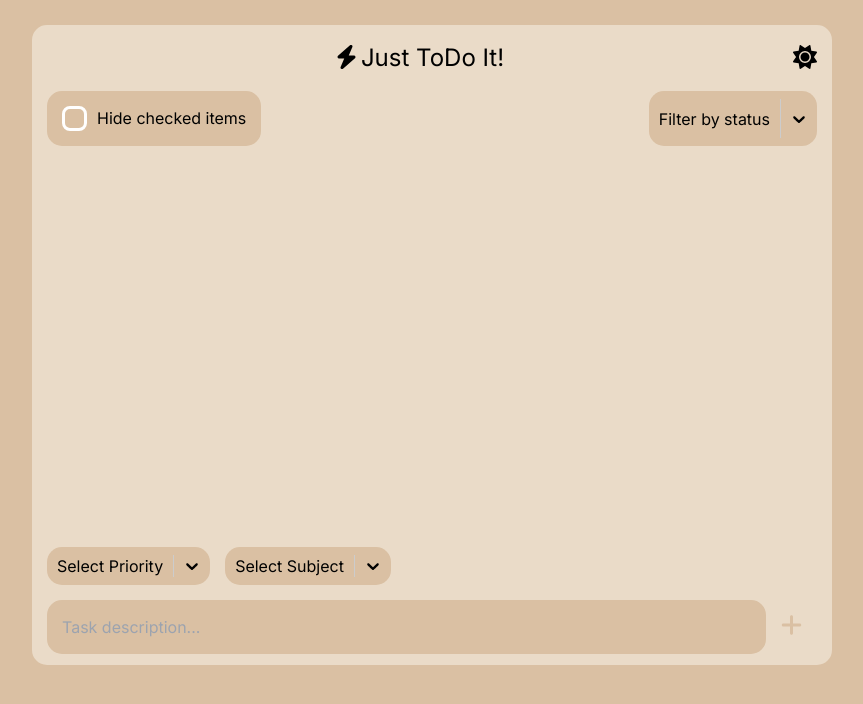
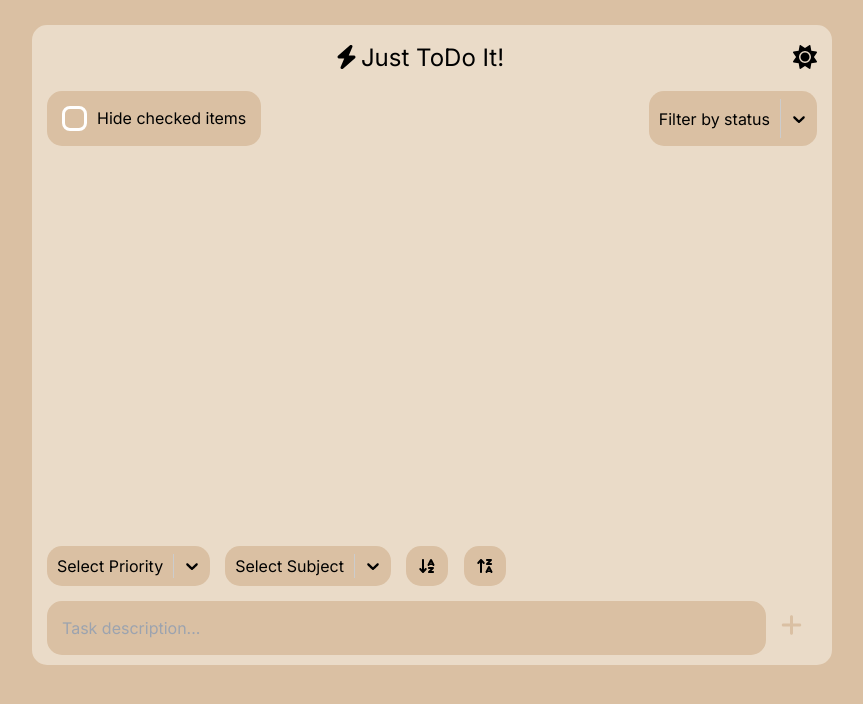
Before and after one commit to Lethargy00/inlamningsuppgift-4, a Next.js app: page / in a window 1280 px wide. Shown: the top 704 px of the page, without its empty margins (208-1071 px from the left). Built offline with nearby package versions, Linux system fonts and the light colour scheme.

Commit message:
sort by name

```diff
--- a/app/components/ToDoList.tsx
+++ b/app/components/ToDoList.tsx
@@ -5,6 +5,10 @@ import { FontAwesomeIcon } from "@fortawesome/react-fontawesome";
 import { openDB } from "idb";
 import Select from "react-select";
 import { useRef } from "react";
+import { faArrowDownAZ, faArrowUpZA } from "@fortawesome/free-solid-svg-icons";
+
+
+
 
 // Define the structure of a ToDo item.
 interface ToDoItem {
@@ -64,6 +68,19 @@ const ToDoList: React.FC = () => {
   const [selectedPriority, setSelectedPriority] = useState<PriorityOptions | null>(null);
   const [selectedSubject, setSelectedSubject] = useState<SubjectOptions | null>(null);
   const inputRef = useRef<HTMLInputElement>(null);
+
+  // Filter by Name
+  // Add sorting functions to sort the list of todos
+  // Local Compare is built in function to sort the list alphabetically.
+   const sortAZ = () => {
+    const sorted = [...list].sort((a, b) => a.text.localeCompare(b.text));
+    setList(sorted);
+  };
+
+  const sortZA = () => {
+    const sorted = [...list].sort((a, b) => b.text.localeCompare(a.text));
+    setList(sorted);
+  };
 
   // Function to toggle the hideChecked state an save it to localStorage.
   const setHideCheckedAndSave = (hideChecked: boolean) => {
@@ -248,7 +265,11 @@ const ToDoList: React.FC = () => {
     <>
       <div className="filterContainer">
         <label>
-          <input type="checkbox" checked={hideChecked} onChange={() => setHideCheckedAndSave(!hideChecked)} />
+          <input
+            type="checkbox"
+            checked={hideChecked}
+            onChange={() => setHideCheckedAndSave(!hideChecked)}
+          />
           Hide checked items
         </label>
         <Select
@@ -261,18 +282,25 @@ const ToDoList: React.FC = () => {
           className="filterSelect"
         />
       </div>
+
       <ul className="itemContainer">
-        {filteredByStatus.map(item => (
+        {filteredByStatus.map((item) => (
           <li key={item.id.toString()} className="listItem">
             <div className="itemContent">
-              <input type="checkbox" checked={item.checked} onChange={() => toggleItemChecked(item.id)} />
+              <input
+                type="checkbox"
+                checked={item.checked}
+                onChange={() => toggleItemChecked(item.id)}
+              />
               <span className="text-2xl">{item.text}</span>
               <Select
-                value={statusOptions.find(option => option.value === item.status)}
+                value={statusOptions.find(
+                  (option) => option.value === item.status
+                )}
                 onChange={(selectedOption) => {
-                    // Type assertion to ensure selectedOption is of type StatusOption
-                    const statusOption = selectedOption as StatusOption;
-                    updateStatus(item.id, statusOption);
+                  // Type assertion to ensure selectedOption is of type StatusOption
+                  const statusOption = selectedOption as StatusOption;
+                  updateStatus(item.id, statusOption);
                 }}
                 options={statusOptions}
                 isSearchable={false}
@@ -321,6 +349,7 @@ const ToDoList: React.FC = () => {
           </li>
         ))}
       </ul>
+
       <div className="inputFieldContainer">
         <div className="inputField">
           <div>
@@ -342,6 +371,25 @@ const ToDoList: React.FC = () => {
               isClearable
               className="filterSelect"
             />
+            {/* Buttons to sort todos from A to Z and from Z to A */}
+            <div className="flex justify-between items-center">
+              <div className="flex items-center space-x-4 ">
+                <button
+                  type="button"
+                  onClick={sortAZ}
+                  className="px-3 py-2 rounded-[15px] bg-[#dac0a3] hover:bg-[#d8b38a]"
+                >
+                  <FontAwesomeIcon icon={faArrowDownAZ} />
+                </button>
+                <button
+                  type="button"
+                  onClick={sortZA}
+                  className="px-3 py-2 rounded-[15px] bg-[#dac0a3] hover:bg-[#d8b38a]"
+                >
+                  <FontAwesomeIcon icon={faArrowUpZA} />
+                </button>
+              </div>
+            </div>
           </div>
           <input
             ref={inputRef}
@@ -349,8 +397,8 @@ const ToDoList: React.FC = () => {
             placeholder="Task description..."
             value={inputValue}
             autoFocus
-            onChange={e => setInputValue(e.target.value)}
-            onKeyDown={e => {
+            onChange={(e) => setInputValue(e.target.value)}
+            onKeyDown={(e) => {
               if (e.key === "Enter") {
                 addItem();
               }
```
